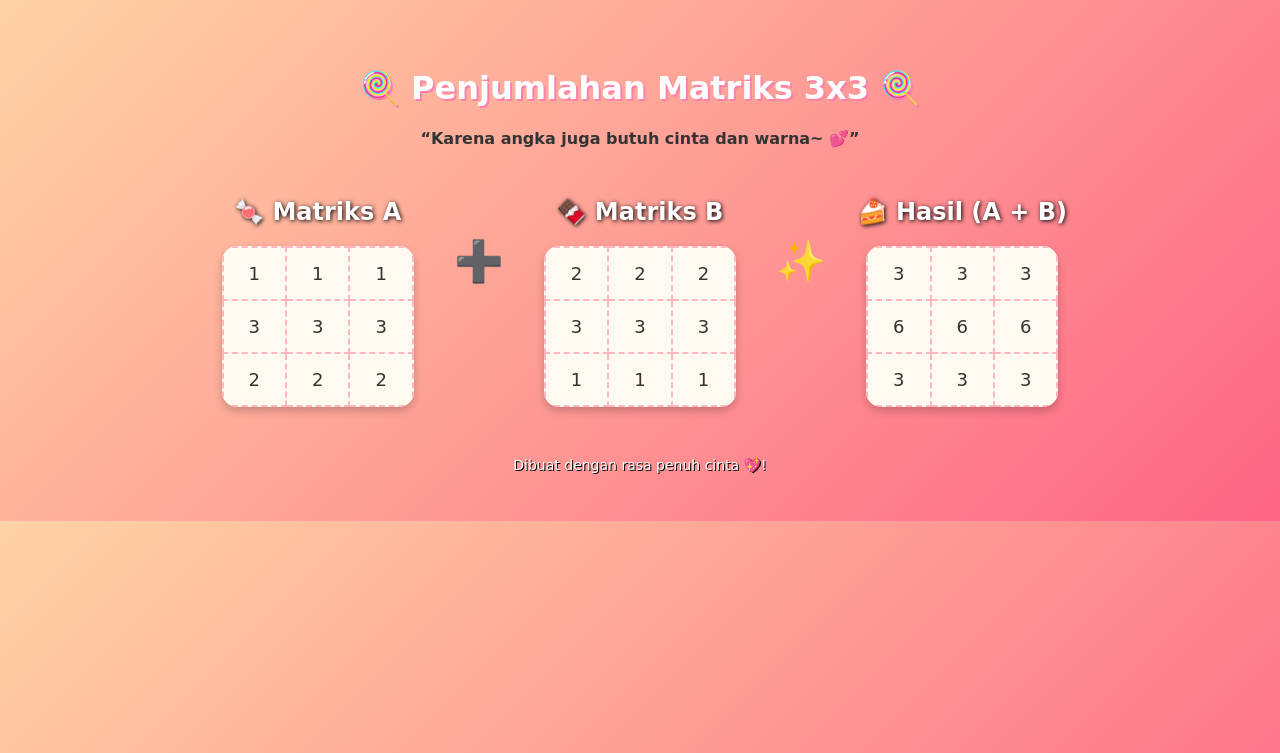
After one commit to devina014/Latihan_PHP, a PHP site: the page made by tugas array.php in a window 1280 px wide. The commit adds this page. Shown: the top 753 px of the page. Run offline with PHP 8.4, Linux system fonts and the light colour scheme.

Commit message:
latihan array

```diff
--- /dev/null
+++ b/tugas array.php
@@ -0,0 +1,129 @@
+<!DOCTYPE html>
+<html>
+<head>
+    <title>✨ Penjumlahan Matriks Lucu 3x3 ✨</title>
+    <style>
+        body {
+            font-family: 'Comic Sans MS', cursive, sans-serif;
+            background: linear-gradient(135deg, #FFD3A5, #FD6585);
+            color: #333;
+            text-align: center;
+            padding: 40px;
+        }
+        h1 {
+            color: #fff;
+            text-shadow: 2px 2px #ff80ab;
+        }
+        .container {
+            display: flex;
+            justify-content: center;
+            align-items: flex-start;
+            gap: 30px;
+            margin-top: 30px;
+            flex-wrap: wrap;
+        }
+        table {
+            border-collapse: collapse;
+            margin: 10px;
+            background-color: #fffaf0;
+            border-radius: 15px;
+            overflow: hidden;
+            box-shadow: 0 4px 8px rgba(0,0,0,0.2);
+            animation: pop 0.7s ease-in-out;
+        }
+        td {
+            border: 2px dashed #ffb6c1;
+            padding: 15px 25px;
+            font-size: 18px;
+            color: #333;
+        }
+        h2 {
+            color: #fff;
+            text-shadow: 1px 1px 4px #000;
+        }
+        .symbol {
+            font-size: 40px;
+            color: white;
+            margin-top: 60px;
+        }
+        @keyframes pop {
+            from { transform: scale(0.8); opacity: 0; }
+            to { transform: scale(1); opacity: 1; }
+        }
+        footer {
+            margin-top: 40px;
+            font-size: 14px;
+            color: #fff;
+            text-shadow: 1px 1px #000;
+        }
+    </style>
+</head>
+<body>
+
+<h1>🍭 Penjumlahan Matriks 3x3 🍭</h1>
+<p><b>“Karena angka juga butuh cinta dan warna~ 💕”</b></p>
+
+<?php
+// Matriks A
+$A = [
+    [1, 1, 1],
+    [3, 3, 3],
+    [2, 2, 2]
+];
+
+// Matriks B
+$B = [
+    [2, 2, 2],
+    [3, 3, 3],
+    [1, 1, 1]
+];
+
+// Matriks hasil
+$C = [];
+
+// Loop penjumlahan
+for ($i = 0; $i < 3; $i++) {
+    for ($j = 0; $j < 3; $j++) {
+        $C[$i][$j] = $A[$i][$j] + $B[$i][$j];
+    }
+}
+
+// Fungsi tampil matriks
+function tampilMatriks($M) {
+    echo "<table>";
+    foreach ($M as $row) {
+        echo "<tr>";
+        foreach ($row as $val) {
+            echo "<td>$val</td>";
+        }
+        echo "</tr>";
+    }
+    echo "</table>";
+}
+
+// Tampilan hasil
+echo "<div class='container'>";
+echo "<div><h2>🍬 Matriks A</h2>";
+tampilMatriks($A);
+echo "</div>";
+
+echo "<div class='symbol'>➕</div>";
+
+echo "<div><h2>🍫 Matriks B</h2>";
+tampilMatriks($B);
+echo "</div>";
+
+echo "<div class='symbol'>✨</div>";
+
+echo "<div><h2>🍰 Hasil (A + B)</h2>";
+tampilMatriks($C);
+echo "</div>";
+echo "</div>";
+?>
+
+<footer>
+    Dibuat dengan rasa penuh cinta 💖!
+</footer>
+
+</body>
+</html>
```
Also changed, not shown: IF.php (+0 -8 lines), Multidimensional array.php (added, +18 -0 lines), array basic.php (added, +12 -0 lines), asosiatif array.php (added, +21 -0 lines), latihan array1.php (added, +72 -0 lines), numeric array.php (added, +18 -0 lines).
